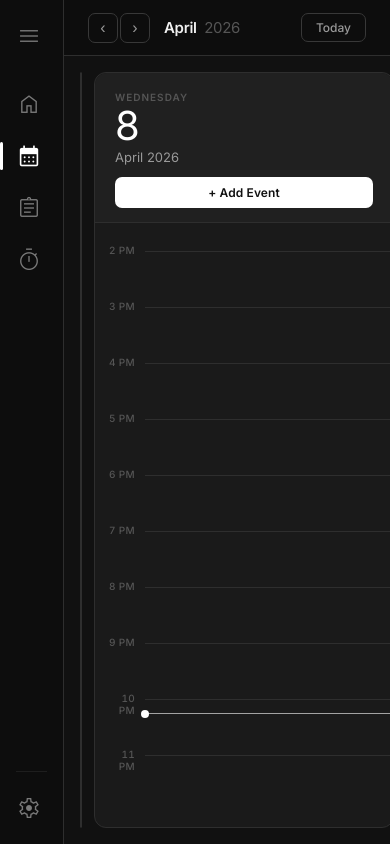
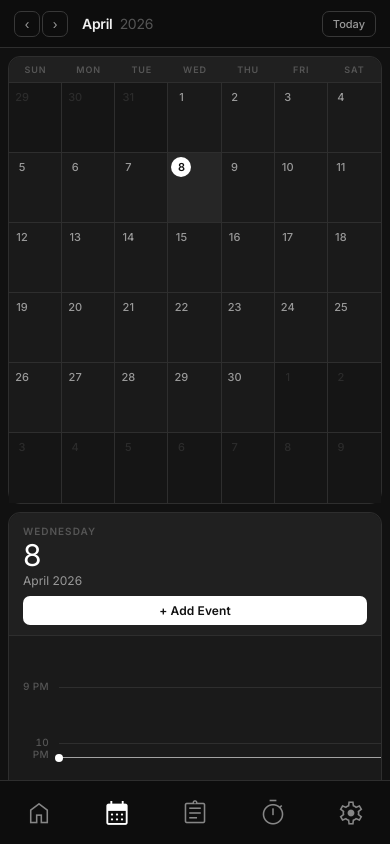
Before and after one commit to Omnium-Notes/omnium-notes, a website: page calendar.html in a window 390 px wide. Both pictures are taken after a click on the button "Today". Drawn offline with nearby package versions, Linux system fonts and the light colour scheme; no server answers.

Commit message:
Update to include mobile verison

```diff
--- a/calendar.html
+++ b/calendar.html
@@ -34,7 +34,7 @@
     overflow: hidden;
   }
 
-  /* ── SIDEBAR ── */
+  /* ── SIDEBAR (desktop) ── */
   .sidebar {
     padding: 12px 8px;
     height: 100vh;
@@ -103,6 +103,31 @@
 
   .divider { height: 1px; background: rgba(255,255,255,0.07); margin: 8px; flex-shrink: 0; }
   .spacer { flex: 1; }
+
+  /* ── BOTTOM NAV (mobile) ── */
+  .bottom-nav {
+    display: none;
+    position: fixed; bottom: 0; left: 0; right: 0; z-index: 200;
+    background: #0d0d0d; border-top: 1px solid var(--border);
+    height: 64px; padding-bottom: env(safe-area-inset-bottom);
+  }
+  .bottom-nav-inner {
+    display: flex; align-items: center; justify-content: space-around;
+    height: 64px;
+  }
+  .bottom-nav-item {
+    display: flex; align-items: center; justify-content: center;
+    flex: 1; text-decoration: none; color: rgba(255,255,255,0.5);
+    padding: 8px 0; transition: color 0.2s ease; cursor: pointer;
+  }
+  .bottom-nav-item.active { color: white; }
+  .bottom-nav-item .material-symbols-outlined {
+    font-size: 30px;
+    font-variation-settings: 'FILL' 0, 'wght' 250, 'GRAD' 0, 'opsz' 24;
+  }
+  .bottom-nav-item.active .material-symbols-outlined {
+    font-variation-settings: 'FILL' 1, 'wght' 300, 'GRAD' 0, 'opsz' 24;
+  }
 
   /* ── MAIN ── */
   .main-wrap {
@@ -353,7 +378,7 @@
     width: 100%; padding: 8px 11px;
     border: 1px solid var(--border-light);
     border-radius: var(--radius-sm);
-    font-family: 'Inter', sans-serif; font-size: 13px;
+    font-family: 'Inter', sans-serif; font-size: 16px;
     background: var(--surface2); color: var(--text-primary);
     outline: none; transition: border-color 0.15s;
   }
@@ -402,13 +427,7 @@
     margin-bottom: 18px;
   }
   .edit-modal-title { font-size: 15px; font-weight: 600; letter-spacing: -0.2px; }
-
-  .edit-color-bar {
-    height: 3px;
-    border-radius: 2px;
-    margin-bottom: 18px;
-    transition: background 0.2s;
-  }
+  .edit-color-bar { height: 3px; border-radius: 2px; margin-bottom: 18px; transition: background 0.2s; }
 
   .edit-close-btn {
     width: 28px; height: 28px;
@@ -416,90 +435,116 @@
     border: 1px solid var(--border-light);
     border-radius: 6px;
     display: flex; align-items: center; justify-content: center;
-    cursor: pointer;
-    color: var(--text-muted);
-    font-size: 15px;
-    transition: background 0.15s, color 0.15s;
-    flex-shrink: 0;
+    cursor: pointer; color: var(--text-muted); font-size: 15px;
+    transition: background 0.15s, color 0.15s; flex-shrink: 0;
   }
   .edit-close-btn:hover { background: var(--border-light); color: var(--text-primary); }
 
-  .edit-actions {
-    display: flex;
-    gap: 8px;
-    margin-top: 18px;
-  }
+  .edit-actions { display: flex; gap: 8px; margin-top: 18px; }
   .edit-save-btn {
-    flex: 1; padding: 9px;
-    background: white; color: #111;
+    flex: 1; padding: 9px; background: white; color: #111;
     border: none; border-radius: var(--radius-sm);
     font-family: 'Inter', sans-serif; font-size: 13px; font-weight: 600;
     cursor: pointer; transition: opacity 0.15s;
   }
   .edit-save-btn:hover { opacity: 0.85; }
   .edit-delete-btn {
-    padding: 9px 14px;
-    background: transparent;
-    color: #e06060;
-    border: 1px solid #e0606044;
-    border-radius: var(--radius-sm);
+    padding: 9px 14px; background: transparent; color: #e06060;
+    border: 1px solid #e0606044; border-radius: var(--radius-sm);
     font-family: 'Inter', sans-serif; font-size: 13px;
     cursor: pointer; transition: background 0.15s, border-color 0.15s;
     display: flex; align-items: center; gap: 5px;
   }
   .edit-delete-btn:hover { background: rgba(224,96,96,0.1); border-color: #e06060; }
   .edit-cancel-btn {
-    padding: 9px 14px;
-    background: transparent; color: var(--text-secondary);
+    padding: 9px 14px; background: transparent; color: var(--text-secondary);
     border: 1px solid var(--border-light); border-radius: var(--radius-sm);
     font-family: 'Inter', sans-serif; font-size: 13px;
     cursor: pointer; transition: background 0.15s;
   }
   .edit-cancel-btn:hover { background: var(--surface2); }
 
-  /* ── ASSIGNMENT BANNERS (from assignments page) ── */
+  /* ── ASSIGNMENT BANNERS ── */
   .assignment-banners {
     padding: 8px 12px 4px;
-    display: flex;
-    flex-direction: column;
-    gap: 4px;
-    border-bottom: 1px solid var(--border);
-    flex-shrink: 0;
+    display: flex; flex-direction: column; gap: 4px;
+    border-bottom: 1px solid var(--border); flex-shrink: 0;
   }
   .assignment-banners:empty { display: none; }
   .assignment-banner {
-    display: flex;
-    align-items: center;
-    gap: 7px;
-    padding: 5px 10px;
-    border-radius: 6px;
-    font-size: 11px;
-    font-weight: 500;
-    border: 1px dashed;
-    cursor: default;
+    display: flex; align-items: center; gap: 7px;
+    padding: 5px 10px; border-radius: 6px;
+    font-size: 11px; font-weight: 500; border: 1px dashed; cursor: default;
   }
-  .assignment-banner .banner-dot {
-    width: 6px; height: 6px;
-    border-radius: 50%;
-    flex-shrink: 0;
+  .assignment-banner .banner-dot { width: 6px; height: 6px; border-radius: 50%; flex-shrink: 0; }
+  .assignment-banner .banner-subject {
+    font-size: 9px; font-weight: 600; letter-spacing: 0.08em;
+    text-transform: uppercase; opacity: 0.7; margin-left: auto;
   }
-  .assignment-banner .banner-subject {
-    font-size: 9px;
-    font-weight: 600;
-    letter-spacing: 0.08em;
-    text-transform: uppercase;
-    opacity: 0.7;
-    margin-left: auto;
-  }
-  .assignment-banner.completed-banner {
-    opacity: 0.4;
-    text-decoration: line-through;
+  .assignment-banner.completed-banner { opacity: 0.4; text-decoration: line-through; }
+
+  /* ── MOBILE ── */
+  @media (max-width: 600px) {
+    body { overflow: hidden; }
+
+    .sidebar { display: none; }
+    .bottom-nav { display: block; }
+
+    .main-wrap {
+      margin-left: 0;
+      height: 100vh;
+    }
+
+    .topbar { padding: 0 14px; height: 48px; }
+    .month-label { font-size: 14px; }
+    .today-btn { font-size: 11px; padding: 5px 10px; }
+    .nav-btn { width: 26px; height: 26px; font-size: 14px; }
+
+    /* Stack calendar above day panel, both scrollable together */
+    .panels {
+      flex-direction: column;
+      padding: 8px 8px calc(72px + env(safe-area-inset-bottom)) 8px;
+      gap: 8px;
+      overflow-y: auto;
+      overflow-x: hidden;
+      /* fill remaining height below topbar */
+      height: calc(100vh - 48px);
+    }
+
+    .calendar-panel {
+      flex: none;
+      height: auto;
+      overflow: visible;
+    }
+    .cal-grid {
+      grid-template-rows: repeat(6, 70px);
+      overflow: visible;
+    }
+    .cal-cell { padding: 4px 3px; gap: 2px; }
+    .cal-date { font-size: 11px; width: 20px; height: 20px; }
+    .cal-day-name { font-size: 9px; padding: 7px 2px; }
+    .cal-event-pill { font-size: 9px; padding: 1px 3px; }
+
+    /* Day panel full width, fixed height with internal scroll */
+    .day-panel {
+      width: 100%;
+      flex-shrink: 0;
+      height: 360px;
+    }
+    .day-panel-header { padding: 12px 14px 10px; }
+    .day-panel-date { font-size: 30px; }
+    .day-panel-month { font-size: 12px; }
+    .day-add-btn { margin-top: 8px; padding: 7px 12px; font-size: 12px; }
+
+    /* Modal fits the screen */
+    .event-modal-box,
+    .edit-modal-box { width: 92%; padding: 20px 16px; }
   }
 </style>
 </head>
 <body>
 
-<!-- SIDEBAR -->
+<!-- SIDEBAR (desktop) -->
 <div class="sidebar" id="sidebar">
   <div class="menu-item menu-toggle" id="menu-toggle">
     <span class="material-symbols-outlined">menu</span>
@@ -528,6 +573,27 @@
     <span class="label">Settings</span>
   </a>
 </div>
+
+<!-- BOTTOM NAV (mobile) -->
+<nav class="bottom-nav">
+  <div class="bottom-nav-inner">
+    <a href="homepage.html" class="bottom-nav-item">
+      <span class="material-symbols-outlined">home</span>
+    </a>
+    <a href="calendar.html" class="bottom-nav-item active">
+      <span class="material-symbols-outlined">calendar_month</span>
+    </a>
+    <a href="notes.html" class="bottom-nav-item">
+      <span class="material-symbols-outlined">assignment</span>
+    </a>
+    <a href="clock.html" class="bottom-nav-item">
+      <span class="material-symbols-outlined">timer</span>
+    </a>
+    <a href="settings.html" class="bottom-nav-item">
+      <span class="material-symbols-outlined">settings</span>
+    </a>
+  </div>
+</nav>
 
 <!-- MAIN -->
 <div class="main-wrap">
@@ -628,9 +694,10 @@
 </div>
 
 <script type="module">
-  import { initializeApp }             from "https://www.gstatic.com/firebasejs/11.0.1/firebase-app.js";
+  import { initializeApp }               from "https://www.gstatic.com/firebasejs/11.0.1/firebase-app.js";
   import { getAuth, onAuthStateChanged } from "https://www.gstatic.com/firebasejs/11.0.1/firebase-auth.js";
-  import { getFirestore, doc, getDoc, setDoc, updateDoc, deleteField } from "https://www.gstatic.com/firebasejs/11.0.1/firebase-firestore.js";
+  import { getFirestore, doc, getDoc, setDoc, updateDoc, deleteField }
+    from "https://www.gstatic.com/firebasejs/11.0.1/firebase-firestore.js";
 
   const firebaseConfig = {
     apiKey: "AIzaSyCD6MqOQtkVlGuhfMQTMxLl226_9coEU9k",
@@ -648,8 +715,6 @@
 
   let events     = {};
   let userDocRef = null;
-
-  // Tracks which event is being edited: { dateKey, index }
   let editTarget = null;
 
   document.getElementById('menu-toggle').addEventListener('click', () => {
@@ -672,18 +737,15 @@
 
   async function saveEvents() {
     if (!userDocRef) return;
-    // Delete the field first so removed date keys are truly gone, then rewrite
     await updateDoc(userDocRef, { calendarEvents: deleteField() });
     await setDoc(userDocRef, { calendarEvents: events }, { merge: true });
   }
 
-  // ── Open the edit modal for a specific event ──
   function openEditModal(key, index, e) {
-    if (e) e.stopPropagation(); // don't bubble to the cell click
+    if (e) e.stopPropagation();
     const ev = events[key][index];
-    if (ev.fromAssignment) return; // assignment events are managed from the assignments page
+    if (ev.fromAssignment) return;
     editTarget = { key, index };
-
     document.getElementById('editTitle').value = ev.title;
     document.getElementById('editStart').value = ev.start;
     document.getElementById('editEnd').value   = ev.end;
@@ -698,19 +760,13 @@
     editTarget = null;
   }
 
-  // Update color bar when color picker changes
   document.getElementById('editColor').addEventListener('change', function() {
     document.getElementById('editColorBar').style.background = this.value;
   });
-
-  // Close on backdrop click
-  document.getElementById('editModal').addEventListener('click', e => {
-    if (e.target === e.currentTarget) closeEditModal();
-  });
+  document.getElementById('editModal').addEventListener('click', e => { if (e.target === e.currentTarget) closeEditModal(); });
   document.getElementById('editCloseBtn').addEventListener('click', closeEditModal);
   document.getElementById('editCancelBtn').addEventListener('click', closeEditModal);
 
-  // Save edits
   document.getElementById('editSaveBtn').addEventListener('click', async () => {
     if (!editTarget) return;
     const title = document.getElementById('editTitle').value.trim();
@@ -718,29 +774,27 @@
     const end   = document.getElementById('editEnd').value;
     const color = document.getElementById('editColor').value;
     if (!title) { document.getElementById('editTitle').focus(); return; }
-
     events[editTarget.key][editTarget.index] = { title, start, end, color };
     events[editTarget.key].sort((a,b) => timeToMins(a.start) - timeToMins(b.start));
-
     closeEditModal();
     await saveEvents();
-    renderCalendar();
-    renderDayPanel();
+    renderCalendar(); renderDayPanel();
   });
 
-  // Delete event
   document.getElementById('editDeleteBtn').addEventListener('click', async () => {
     if (!editTarget) return;
     events[editTarget.key].splice(editTarget.index, 1);
     if (events[editTarget.key].length === 0) delete events[editTarget.key];
-
     closeEditModal();
     await saveEvents();
-    renderCalendar();
-    renderDayPanel();
+    renderCalendar(); renderDayPanel();
   });
 
-  // ── Calendar grid ──
+  const SUBJECT_COLORS = {
+    math: '#d50000', science: '#4285f4', english: '#0dd000',
+    history: '#ffd54a', orchestra: '#7e00d2', spanish: '#ff9900'
+  };
+
   function renderCalendar() {
     document.getElementById('monthLabel').innerHTML =
       `${MONTH_NAMES[viewMonth]} <span class="year">${viewYear}</span>`;
@@ -781,49 +835,35 @@
         evDiv.className = 'cal-events';
         events[key].slice(0,2).forEach((ev, idx) => {
           const p = document.createElement('div');
-          p.className    = 'cal-event-pill';
-          const pillColor = ev.fromAssignment
-            ? (SUBJECT_COLORS[ev.subject] || '#aaaaaa')
-            : ev.color;
+          p.className = 'cal-event-pill';
+          const pillColor = ev.fromAssignment ? (SUBJECT_COLORS[ev.subject] || '#aaaaaa') : ev.color;
           p.style.cssText = ev.fromAssignment
             ? `background:${pillColor}18;color:${pillColor};border-left:2px dashed ${pillColor};padding-left:4px;opacity:${ev.completed?0.45:1};`
             : `background:${pillColor}1a;color:${pillColor};`;
-          p.textContent  = ev.title;
-          if (!ev.fromAssignment) {
-            p.addEventListener('click', e => openEditModal(key, idx, e));
-          }
+          p.textContent = ev.title;
+          if (!ev.fromAssignment) p.addEventListener('click', e => openEditModal(key, idx, e));
           evDiv.appendChild(p);
         });
         if (events[key].length > 2) {
           const more = document.createElement('div');
           more.style.cssText = 'font-size:10px;color:var(--text-muted);padding:1px 4px;';
-          more.textContent   = `+${events[key].length-2} more`;
+          more.textContent = `+${events[key].length-2} more`;
           evDiv.appendChild(more);
         }
         cell.appendChild(evDiv);
       }
 
-      // clicking the cell selects the day (but not if a pill was clicked)
       cell.addEventListener('click', () => {
         selectedDate = new Date(d);
-        renderCalendar();
-        renderDayPanel();
+        renderCalendar(); renderDayPanel();
       });
       grid.appendChild(cell);
     }
   }
 
-  // ── Day panel ──
-  // Subject colour map (matches assignments page)
-  const SUBJECT_COLORS = {
-    math: '#d50000', science: '#4285f4', english: '#0dd000',
-    history: '#ffd54a', orchestra: '#7e00d2', spanish: '#ff9900'
-  };
-
   function renderDayPanel() {
     const isToday = isSameDay(selectedDate, today);
-    document.getElementById('dayWeekday').textContent =
-      DAY_NAMES_LONG[selectedDate.getDay()].toUpperCase();
+    document.getElementById('dayWeekday').textContent = DAY_NAMES_LONG[selectedDate.getDay()].toUpperCase();
     const el = document.getElementById('dayDate');
     el.textContent = selectedDate.getDate();
     el.className   = 'day-panel-date' + (isToday ? ' is-today' : '');
@@ -837,9 +877,7 @@
     const container = document.getElementById('assignmentBanners');
     container.innerHTML = '';
     const key = dateKey(selectedDate);
-    const dayEvents = events[key] || [];
-    const assignmentEvents = dayEvents.filter(ev => ev.fromAssignment);
-    assignmentEvents.forEach(ev => {
+    (events[key] || []).filter(ev => ev.fromAssignment).forEach(ev => {
       const color = SUBJECT_COLORS[ev.subject] || '#aaaaaa';
       const banner = document.createElement('div');
       banner.className = 'assignment-banner' + (ev.completed ? ' completed-banner' : '');
@@ -853,51 +891,44 @@
     });
   }
 
-  // ── Time grid ──
   function renderTimeGrid() {
     const grid = document.getElementById('timeGrid');
     grid.innerHTML = '';
 
     if (isSameDay(selectedDate, today)) {
       const line = document.createElement('div');
-      line.className  = 'now-line';
-      line.style.top  = ((today.getHours()*60+today.getMinutes())/60*CELL_H) + 'px';
+      line.className = 'now-line';
+      line.style.top = ((today.getHours()*60+today.getMinutes())/60*CELL_H) + 'px';
       grid.appendChild(line);
     }
 
     for (let h = 0; h < 24; h++) {
-      const row  = document.createElement('div');
-      row.className  = 'time-row';
-      const lbl  = document.createElement('div');
-      lbl.className  = 'time-label';
+      const row  = document.createElement('div'); row.className = 'time-row';
+      const lbl  = document.createElement('div'); lbl.className = 'time-label';
       if (h > 0) lbl.textContent = `${h===12?12:h%12} ${h<12?'AM':'PM'}`;
-      const area = document.createElement('div');
-      area.className = 'time-line-area';
-      row.appendChild(lbl);
-      row.appendChild(area);
+      const area = document.createElement('div'); area.className = 'time-line-area';
+      row.appendChild(lbl); row.appendChild(area);
       grid.appendChild(row);
     }
 
     const key = dateKey(selectedDate);
     (events[key] || []).forEach((ev, idx) => {
-      if (ev.fromAssignment) return; // shown as banners above, not on time grid
+      if (ev.fromAssignment) return;
       const el = document.createElement('div');
-      el.className    = 'timed-event';
+      el.className = 'timed-event';
       el.style.cssText = `top:${timeToMins(ev.start)/60*CELL_H}px;height:${Math.max((timeToMins(ev.end)-timeToMins(ev.start))/60*CELL_H,22)}px;background:${ev.color}14;border-left-color:${ev.color};color:${ev.color};`;
-      el.innerHTML    = `<div class="timed-event-title">${ev.title}</div><div class="timed-event-time">${ev.start} – ${ev.end}</div>`;
-      // clicking a timed event opens the edit modal
+      el.innerHTML = `<div class="timed-event-title">${ev.title}</div><div class="timed-event-time">${ev.start} – ${ev.end}</div>`;
       el.addEventListener('click', e => openEditModal(key, idx, e));
       grid.appendChild(el);
     });
 
-    const scroll   = document.getElementById('dayScroll');
-    const nowMins  = today.getHours()*60+today.getMinutes();
+    const scroll  = document.getElementById('dayScroll');
+    const nowMins = today.getHours()*60+today.getMinutes();
     scroll.scrollTop = isSameDay(selectedDate, today)
       ? Math.max(0, (nowMins/60-1)*CELL_H)
       : 8*CELL_H;
   }
 
-  // ── Nav ──
   document.getElementById('prevMonth').addEventListener('click', () => {
     if (--viewMonth < 0) { viewMonth = 11; viewYear--; }
     renderCalendar();
@@ -912,7 +943,6 @@
     renderCalendar(); renderDayPanel();
   });
 
-  // ── Add event modal ──
   document.getElementById('addEventBtn').addEventListener('click', () => {
     document.getElementById('evtTitle').value = '';
     document.getElementById('eventModal').classList.add('open');
@@ -930,19 +960,15 @@
     const end   = document.getElementById('evtEnd').value;
     const color = document.getElementById('evtColor').value;
     if (!title) { document.getElementById('evtTitle').focus(); return; }
-
     const key = dateKey(selectedDate);
     if (!events[key]) events[key] = [];
     events[key].push({ title, start, end, color });
     events[key].sort((a,b) => timeToMins(a.start) - timeToMins(b.start));
-
     document.getElementById('eventModal').classList.remove('open');
     await saveEvents();
-    renderCalendar();
-    renderDayPanel();
+    renderCalendar(); renderDayPanel();
   });
 
-  // ── Auth ──
   onAuthStateChanged(auth, async (user) => {
     if (!user) { window.location.href = "index.html"; return; }
     userDocRef = doc(db, "users", user.uid);
```
